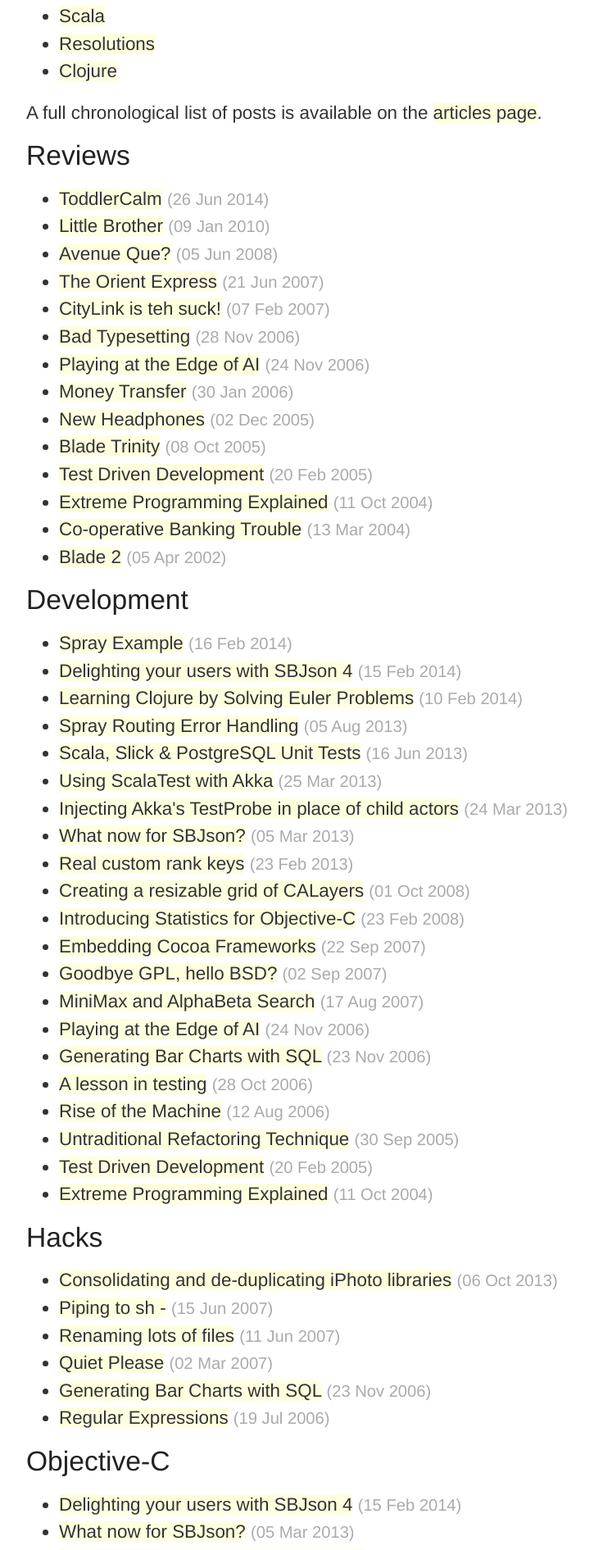
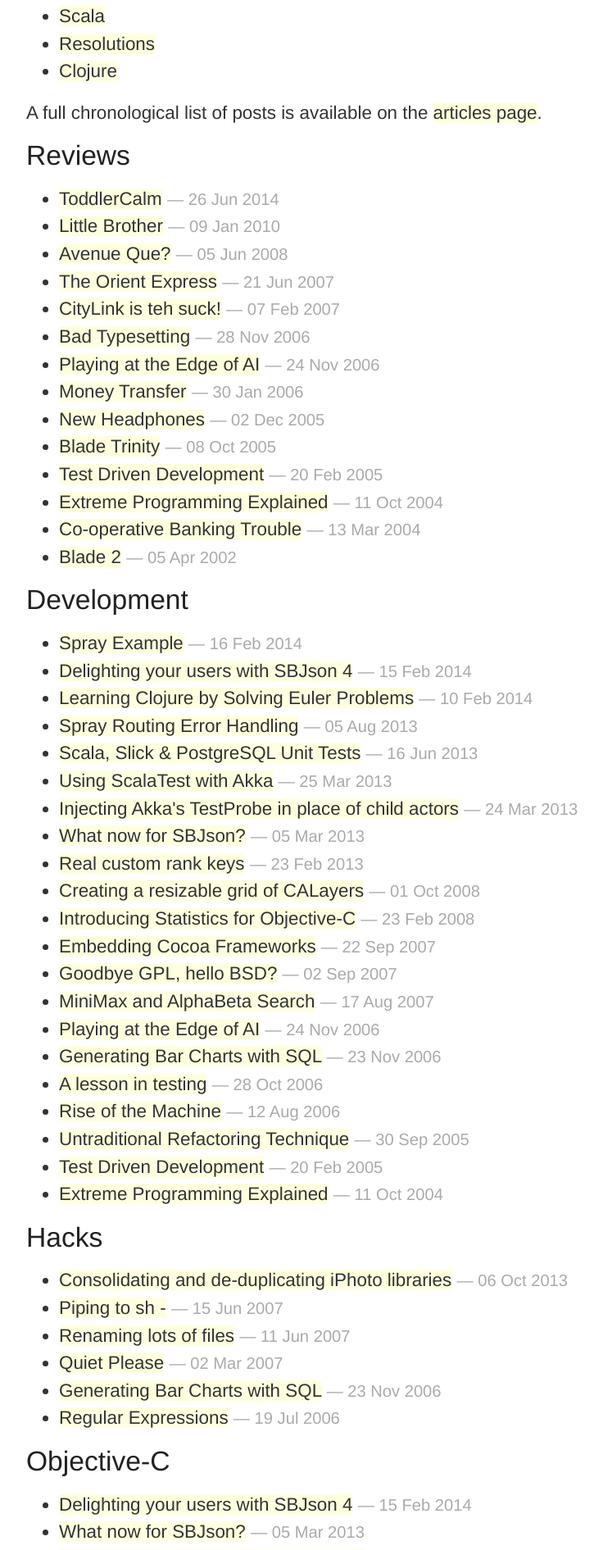
Before and after one commit to stig/www.brautaset.org, a Jekyll site: the page built from articles/tagged.md, in a window 1280 px wide. Shown: the part 430-2321 px from the top of the page at 82% size, without its empty margins (216-952 px from the left). Built offline with Jekyll 4.4.1, drawn with Linux system fonts in a browser that asks for light colours; some of the changed text lies outside the part shown.

Commit message:
Sanitized linking to blog posts

```diff
--- a/articles/tagged.md
+++ b/articles/tagged.md
@@ -9,7 +9,7 @@
 
 <ul>
 {% for tag in site.tags order:ascending %}
-    <li><a href="#{{ tag.first }}">{{ tag.first }}</a></li>
+<li><a href="#{{ tag.first }}">{{ tag.first }}</a></li>
 {% endfor %}
 </ul>
 
@@ -21,14 +21,14 @@
 <h2 id="{{ tag.first }}">{{ tag.first }}</h2>
 
 <ul class="posts">
-  {% for post in site.posts %}
-    {% if post.tags contains tag.first %}
-      <li>
-        <a href="{{ post.url }}">{{ post.title }}</a>
-        <span class="meta">({{ post.date | date_to_string }})</span>
-      </li>
-    {% endif %}
-  {% endfor %}
+{% for post in site.posts %}
+  {% if post.tags contains tag.first %}
+    <li>
+      <span class="title"><a href="{{ post.url }}">{{ post.title }}</a></span>
+      <span class="meta">&mdash; {{ post.date | date_to_string }}</span>
+    </li>
+  {% endif %}
+{% endfor %}
 </ul>
 
 {% endfor %}
--- a/css/main.scss
+++ b/css/main.scss
@@ -141,12 +141,11 @@
 
 }
 
-
 .meta {
     color: $aaa;
     font-size: 90%;
+    display: none
 }
-
 
 header {
     h1 {
@@ -331,6 +330,7 @@
         margin: 0 auto;
     }
 
+    .meta { display: inline }
 }
 
 @media only screen and (min-width: 50em) {
@@ -339,6 +339,8 @@
         width: 35em;
         margin: 0 auto;
     }
+
+    .meta { display: inline }
 }
 
 
```
Also changed, not shown: articles.md (+5 -12 lines), index.md (+5 -7 lines).
